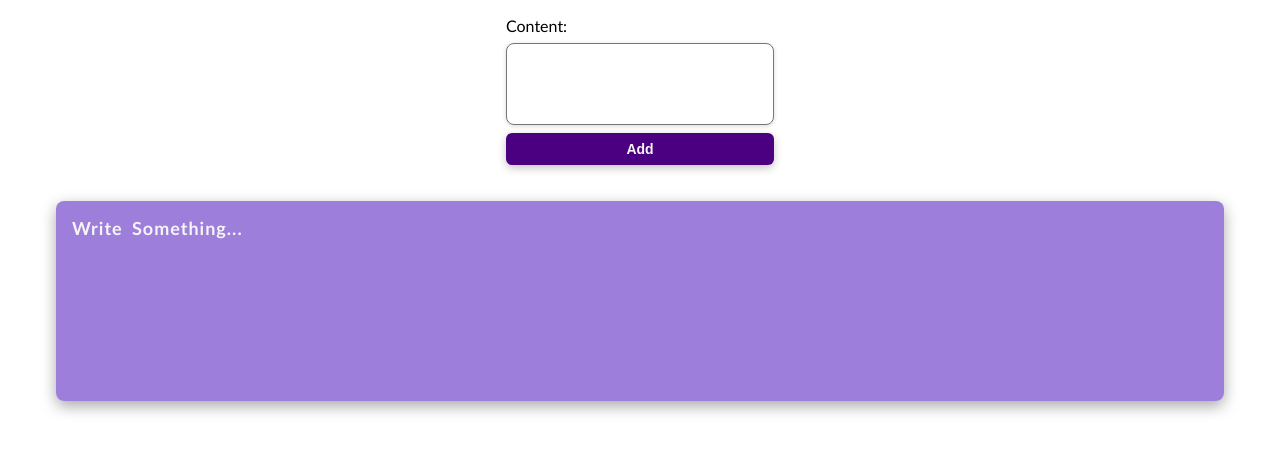
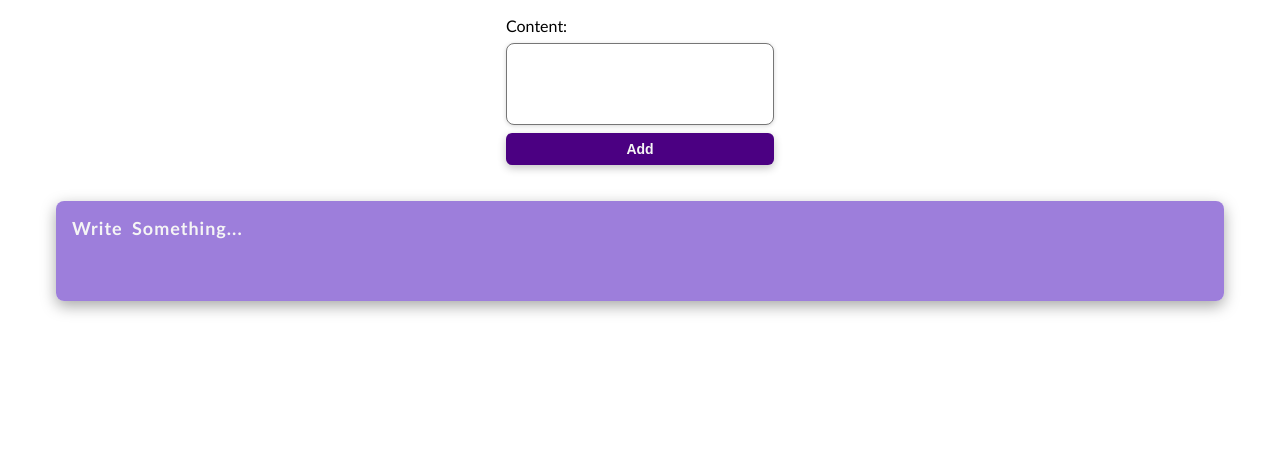
Before and after one commit to shunyavkash-vivek-sojitra/learning, a plain HTML site: page Day-38-JS/CustomEvents/custom_events.html in a window 1280 px wide. Drawn offline with Linux system fonts and the light colour scheme.

```diff
--- a/Day-38-JS/CustomEvents/assets/styles/custom_events.css
+++ b/Day-38-JS/CustomEvents/assets/styles/custom_events.css
@@ -49,7 +49,7 @@
 }
 .contentBox {
   width: 100%;
-  height: 200px;
+  min-height: 100px;
   color: whitesmoke;
   padding: 16px;
   border-radius: 8px;
```
